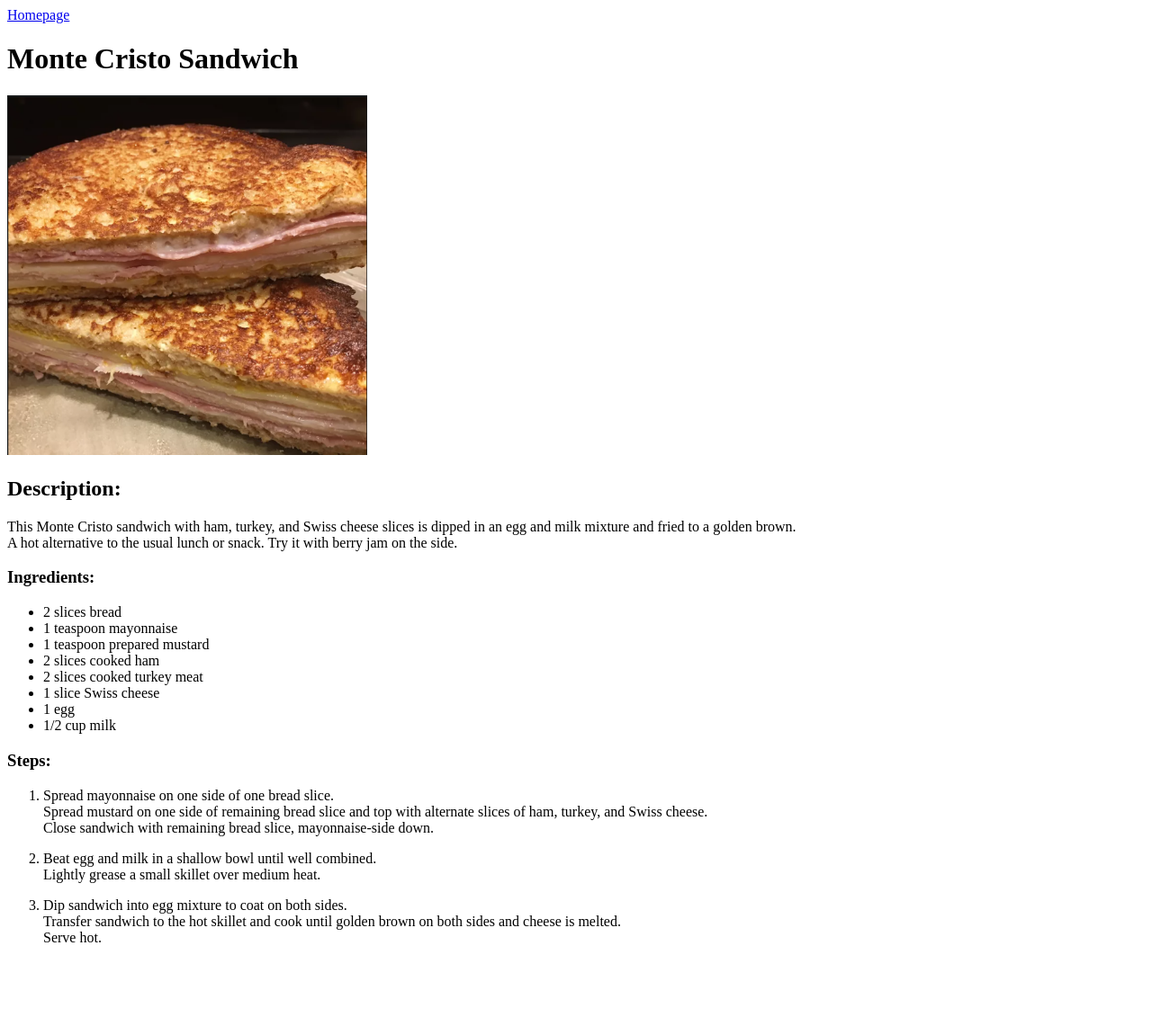
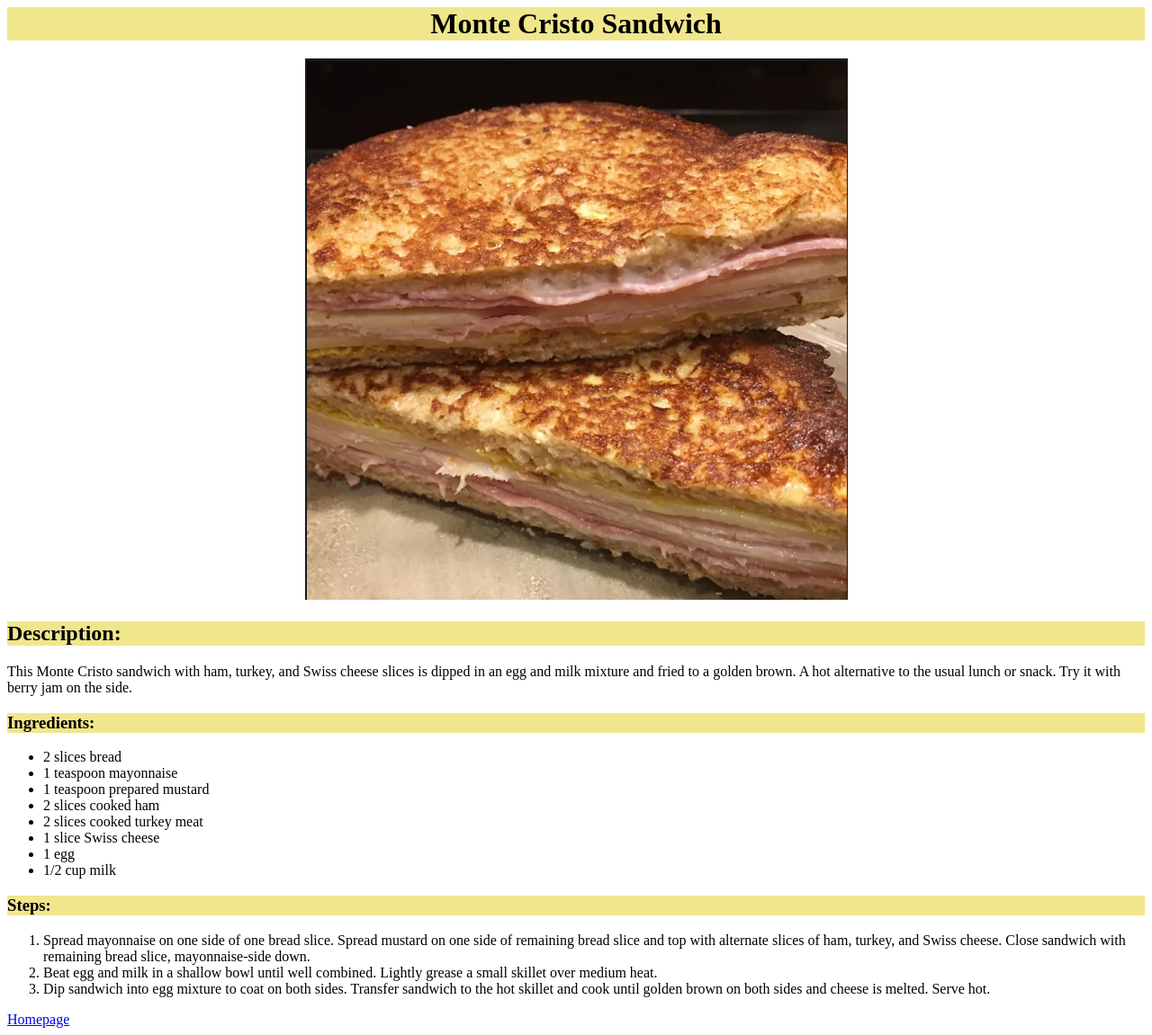
Before and after one commit to jdtroubat/odin-recipes, a plain HTML site: page recipes/sandwich.html in a window 1280 px wide. Shown: the whole page at 90% size. Before the commit the page ends 1068 px from the top, so only its background shows below. Drawn offline with Linux system fonts and the light colour scheme.

Commit message:
Adding CSS

```diff
--- a/recipes/sandwich.html
+++ b/recipes/sandwich.html
@@ -3,23 +3,18 @@
 
 <head>
     <meta charset="UTF-8">
-    <a href="../index.html">Homepage</a>
     <title>Monte Cristo Sandwich</title>
+    <link rel="stylesheet" href="../style.css">
 </head>
 
 <body>
-    <h1>Monte Cristo Sandwich</h1>
-    <img src="../images/sandwich.png"
-         alt="A perfect sandwich"
-         width="400"
-         height="400"
-         >
+    <div class="title">Monte Cristo Sandwich</div>
+        <div class="img"><img src="../images/sandwich.png" alt="A perfect sandwich"></div>
     <!--Recipe-->
-    <p><h2>Description:</h2></p>
-    <p>This Monte Cristo sandwich with ham, turkey, and Swiss cheese slices is dipped in an egg and milk mixture and fried to a golden brown.</br>
-       A hot alternative to the usual lunch or snack. Try it with berry jam on the side.</p>
+    <h2>Description:</h2>
+    <p>This Monte Cristo sandwich with ham, turkey, and Swiss cheese slices is dipped in an egg and milk mixture and fried to a golden brown. A hot alternative to the usual lunch or snack. Try it with berry jam on the side.</p>
     <!--Ingredients-->
-    <p><h3>Ingredients:</h3></p>
+    <h3>Ingredients:</h3>
         <ul>
             <li>2 slices bread</li>
             <li>1 teaspoon mayonnaise</li>
@@ -31,18 +26,12 @@
             <li>1/2 cup milk</li>
         </ul>
     <!--Steps-->
-    <p><h3>Steps:</h3></p>
+    <h3>Steps:</h3>
             <ol>
-                <li><p>Spread mayonnaise on one side of one bread slice.</br>
-                       Spread mustard on one side of remaining bread slice and top with alternate slices of ham, turkey, and Swiss cheese.</br>
-                       Close sandwich with remaining bread slice, mayonnaise-side down.</p></li>
-
-                <li><p>Beat egg and milk in a shallow bowl until well combined.</br>
-                       Lightly grease a small skillet over medium heat.</br></li>
-
-                <li><p>Dip sandwich into egg mixture to coat on both sides.</br>
-                    Transfer sandwich to the hot skillet and cook until golden brown on both sides and cheese is melted.</br>
-                    Serve hot.</p></li>
+                <li>Spread mayonnaise on one side of one bread slice. Spread mustard on one side of remaining bread slice and top with alternate slices of ham, turkey, and Swiss cheese. Close sandwich with remaining bread slice, mayonnaise-side down.</li>
+                <li>Beat egg and milk in a shallow bowl until well combined. Lightly grease a small skillet over medium heat.</li>
+                <li>Dip sandwich into egg mixture to coat on both sides. Transfer sandwich to the hot skillet and cook until golden brown on both sides and cheese is melted. Serve hot.</li>
             </ol>
 </body>
+<a href="../index.html">Homepage</a>
 </html>
--- /dev/null
+++ b/style.css
@@ -0,0 +1,19 @@
+.title {
+    font-size: 32px;
+    font-weight: bold;
+    text-align: center;
+    background-color: khaki;
+    margin-bottom: 20px;
+}
+
+.img {
+    text-align: center;
+}
+
+h2 {
+    background-color: khaki;
+}
+
+h3 {
+    background-color: khaki;
+}
```
Also changed, not shown: index.html (+4 -6 lines), recipes/hotdog.html (+12 -26 lines), recipes/omelet.html (+12 -26 lines).
